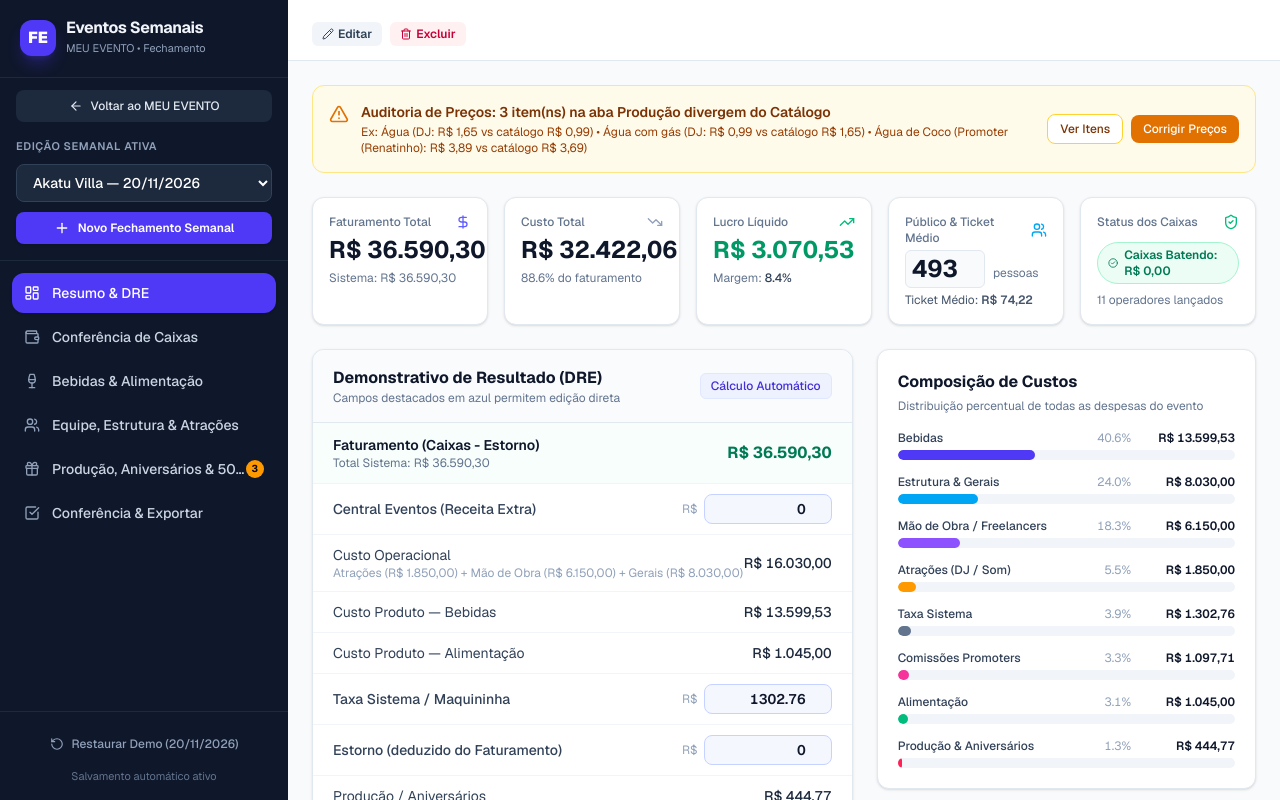
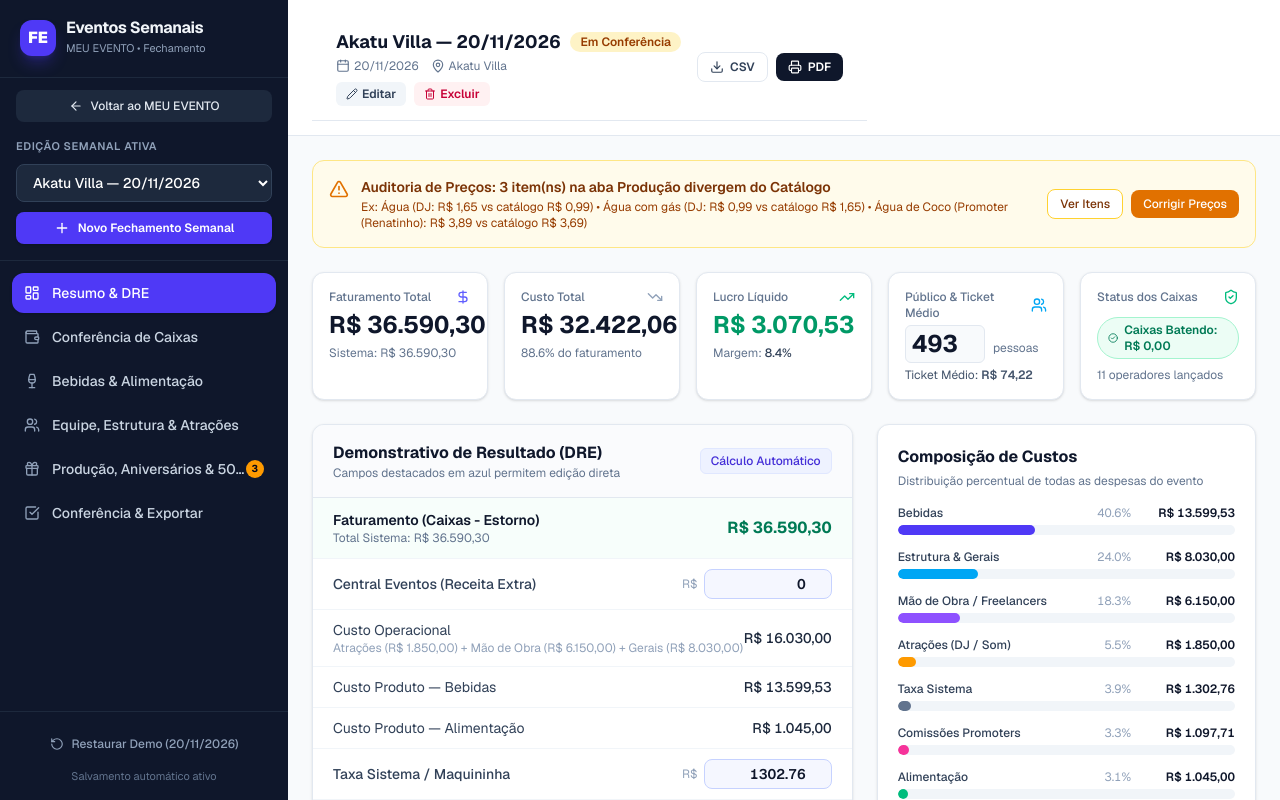
Before and after one commit to thiagomazeo/meu-evento, a Next.js app: page /eventos-semanais in a window 1280 px wide. Shown: the top 800 px of the page. Built offline with nearby package versions, Linux system fonts and the light colour scheme.

Commit message:
Restaura cabecalho completo de Eventos Semanais

```diff
--- a/src/app/eventos-semanais/page.tsx
+++ b/src/app/eventos-semanais/page.tsx
@@ -529,7 +529,16 @@ const openEditEventModal = () => {
     showToast(`Fechamento "${activeEvent.name}" excluído.`);
   };
 
-
+  const handleFinalizeEvent = () => {
+    const isFinalizado = activeEvent.status === 'Finalizado';
+    const nextStatus = isFinalizado ? 'Em Conferência' : 'Finalizado';
+    updateActiveEvent((ev) => ({ ...ev, status: nextStatus }));
+    showToast(
+      isFinalizado
+        ? 'Fechamento reaberto para conferência.'
+        : 'Fechamento salvo e marcado como Finalizado!'
+    );
+  };
   const handleFixPriceMismatches = () => {
     const mismatchMap = new Map(metrics.priceMismatches.map((m) => [m.id, m.catalogPrice]));
     updateActiveEvent((ev) => ({
@@ -1709,7 +1718,40 @@ const openEditEventModal = () => {
 
       <div className="flex-1 flex flex-col min-w-0">
         <header className="sticky top-0 z-30 bg-white/90 backdrop-blur border-b border-slate-200 px-4 sm:px-6 py-3.5 flex items-center justify-between gap-4">
-        <div className="flex items-center gap-2 mt-2 flex-wrap print:hidden">
+         <header className="sticky top-0 z-30 bg-white/90 backdrop-blur border-b border-slate-200 px-4 sm:px-6 py-3.5 flex items-center justify-between gap-4">
+          <div className="flex items-center gap-3 min-w-0">
+            <button
+              onClick={() => setMobileMenuOpen(true)}
+              className="lg:hidden p-2 rounded-lg text-slate-600 hover:bg-slate-100"
+              aria-label="Abrir menu"
+            >
+              <Menu className="w-5 h-5" />
+            </button>
+            <div className="min-w-0">
+              <div className="flex items-center gap-2.5 flex-wrap">
+                <h1 className="text-base sm:text-lg font-bold text-slate-900 truncate">
+                  {activeEvent.name}
+                </h1>
+                <span
+                  className={`inline-flex items-center gap-1 px-2.5 py-0.5 rounded-full text-xs font-semibold ${
+                    activeEvent.status === 'Fechado e Aprovado'
+                      ? 'bg-emerald-100 text-emerald-800'
+                      : 'bg-amber-100 text-amber-800'
+                  }`}
+                >
+                  {activeEvent.status}
+                </span>
+              </div>
+              <div className="flex items-center gap-3 text-xs text-slate-500 mt-0.5">
+                <span className="inline-flex items-center gap-1">
+                  <Calendar className="w-3.5 h-3.5" />{' '}
+                  {activeEvent.date.split('-').reverse().join('/')}
+                </span>
+                <span className="inline-flex items-center gap-1">
+                  <MapPin className="w-3.5 h-3.5" /> {activeEvent.venue}
+                </span>
+              </div>
+              <div className="flex items-center gap-2 mt-2 flex-wrap print:hidden">
                 <button
                   type="button"
                   onClick={openEditEventModal}
@@ -1725,6 +1767,24 @@ const openEditEventModal = () => {
                   <Trash2 className="w-3 h-3" /> Excluir
                 </button>
               </div>
+            </div>
+          </div>
+
+          <div className="hidden sm:flex items-center gap-2">
+            <button
+              onClick={handleExportCSV}
+              className="inline-flex items-center gap-1.5 px-3 py-1.5 bg-white border border-slate-200 hover:bg-slate-50 text-slate-700 text-xs font-semibold rounded-lg transition"
+            >
+              <Download className="w-3.5 h-3.5" /> CSV
+            </button>
+            <button
+              onClick={() => window.print()}
+              className="inline-flex items-center gap-1.5 px-3 py-1.5 bg-slate-900 hover:bg-slate-800 text-white text-xs font-semibold rounded-lg transition"
+            >
+              <Printer className="w-3.5 h-3.5" /> PDF
+            </button>
+          </div>
+        </header>
         </header>
 
         <main className="flex-1 p-4 sm:p-6 max-w-[1440px] w-full mx-auto">
```
